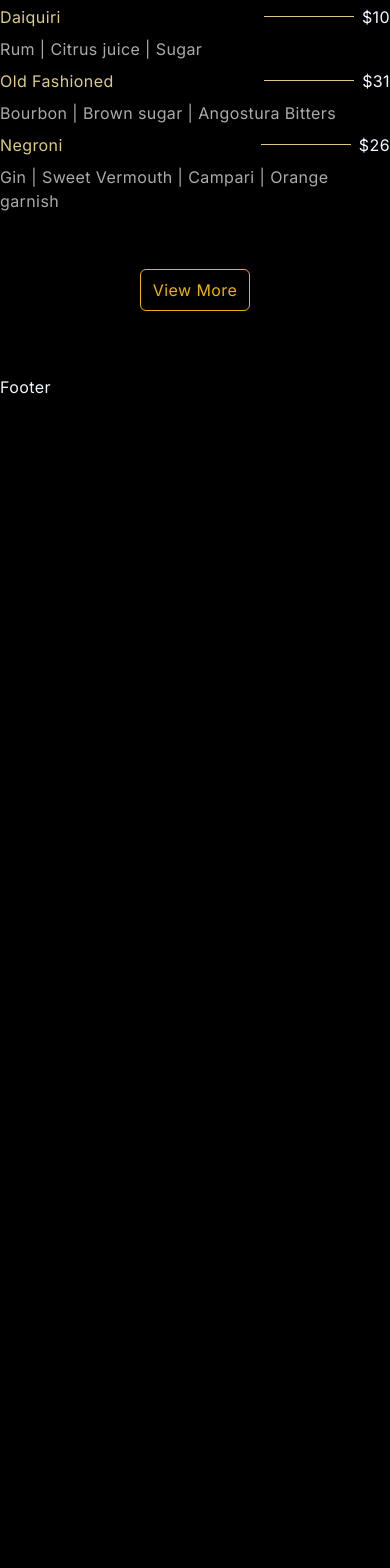
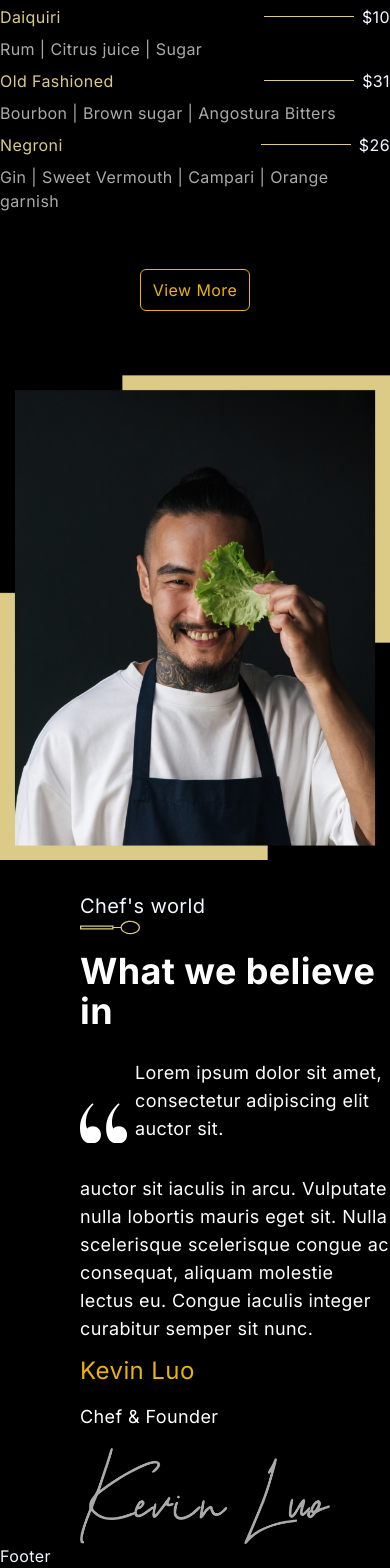
Before and after one commit to mthtitumir/eat-and-sip-frontend, a Next.js app: page / in a window 390 px wide. Shown: the part 2647-4215 px from the top of the page. Before the commit the page ends 3046 px from the top, so only its background shows below. Built offline with nearby package versions, Linux system fonts and the light colour scheme.

Commit message:
chef section added

```diff
--- a/src/app/(mainLayout)/page.tsx
+++ b/src/app/(mainLayout)/page.tsx
@@ -1,4 +1,5 @@
 import AboutUs from '@/components/homepage/AboutUs/AboutUs'
+import Chef from '@/components/homepage/Chef/Chef'
 import Footer from '@/components/homepage/Footer/Footer'
 import Header from '@/components/homepage/Header/Header'
 import Navbar from '@/components/homepage/Navbar/Navbar'
@@ -12,6 +13,7 @@
         <Header />
         <AboutUs />
         <SpecialMenu />
+        <Chef />
         <Footer />
     </div>
   )
--- /dev/null
+++ b/src/components/homepage/Chef/Chef.tsx
@@ -0,0 +1,62 @@
+import { images } from "@/constants";
+import Image from "next/image";
+import SubHeading from "../Header/SubHeading";
+
+const Chef = () => (
+  <div className="bg-black c-auto md:p-24">
+    <div className="flex flex-col md:flex-row items-center ">
+      <div className="w-full md:w-1/3 mb-8 md:mb-0 flex justify-end">
+        <Image
+          src={images.chef}
+          alt="chef_image"
+          width={500}
+          height={500}
+          objectFit="cover"
+        />
+      </div>
+      <div className="w-full md:w-2/3 flex flex-col pl-20 gap-3">
+        <div>
+          <SubHeading title="Chef's world" />
+          <h1 className="text-4xl font-bold text-white mb-4">
+            What we believe in
+          </h1>
+        </div>
+        <div className="w-full md:mr-12">
+          <div className="flex items-end mb-8">
+            <Image
+              src={images.quote}
+              alt="quote_image"
+              width={47}
+              height={40}
+            />
+            <p className="text-white text-lg ml-2">
+              Lorem ipsum dolor sit amet, consectetur adipiscing elit auctor
+              sit.
+            </p>
+          </div>
+          <p className="text-white text-lg">
+            auctor sit iaculis in arcu. Vulputate nulla lobortis mauris eget
+            sit. Nulla scelerisque scelerisque congue ac consequat, aliquam
+            molestie lectus eu. Congue iaculis integer curabitur semper sit
+            nunc.
+          </p>
+        </div>
+        <div className="flex flex-col">
+          <div className="text-yellow-500 text-2xl font-normal mr-4 mb-4 md:mb-0">
+            Kevin Luo
+          </div>
+          <p className="text-white text-lg">Chef & Founder</p>
+          <Image
+            src={images.sign}
+            alt="sign_image"
+            width={250}
+            height={100}
+            className="mt-4 md:mt-0"
+          />
+        </div>
+      </div>
+    </div>
+  </div>
+);
+
+export default Chef;
--- /dev/null
+++ b/src/components/homepage/Intro/Intro.css
@@ -0,0 +1,24 @@
+.app__video {
+    height: 100vh;
+    position: relative;
+}
+
+.app__video video {
+    width: 100%;
+    height: 100%;
+    object-fit: cover;
+}
+
+.app__video-overlay {
+    position: absolute;
+    inset: 0;
+    background: rgba(0,0,0,0.65);
+}
+
+.app__video-overlay_circle {
+    width: 100px;
+    height: 100px;
+    border-radius: 50%;
+    border: 1px solid var(--color-golden);
+    cursor: pointer;
+}
--- /dev/null
+++ b/src/components/homepage/Intro/Intro.jsx
@@ -0,0 +1,44 @@
+import React from 'react';
+import { BsFillPlayFill, BsPauseFill } from 'react-icons/bs';
+
+import { meal } from '../../constants';
+import './Intro.css';
+
+const Intro = () => {
+  const [playVideo, setPlayVideo] = React.useState(false);
+  const vidRef = React.useRef();
+
+  return (
+    <div className="app__video">
+      <video
+        ref={vidRef}
+        src={meal}
+        type="video/mp4"
+        loop
+        controls={false}
+        muted
+      />
+      <div className="app__video-overlay flex__center">
+        <div
+          className="app__video-overlay_circle flex__center"
+          onClick={() => {
+            setPlayVideo(!playVideo);
+            if (playVideo) {
+              vidRef.current.pause();
+            } else {
+              vidRef.current.play();
+            }
+          }}
+        >
+          {playVideo ? (
+            <BsPauseFill color="#fff" fontSize={30} />
+          ) : (
+            <BsFillPlayFill color="#fff" fontSize={30} />
+          )}
+        </div>
+      </div>
+    </div>
+  );
+};
+
+export default Intro;
```
